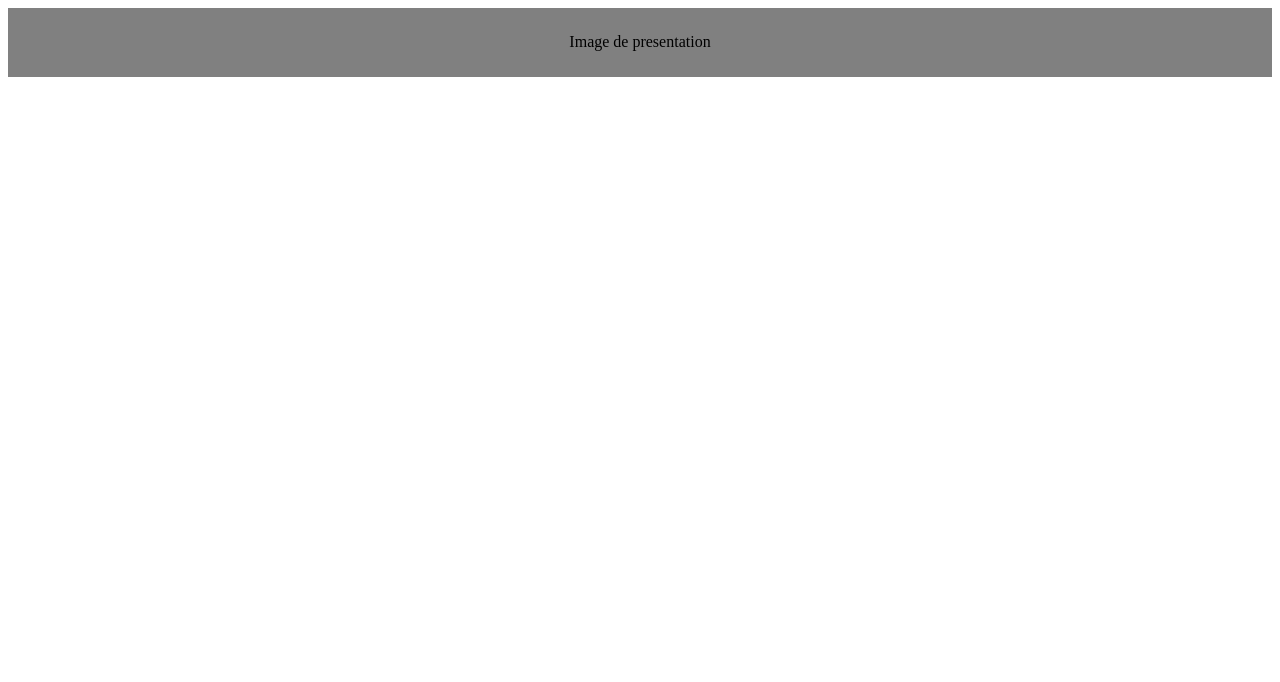
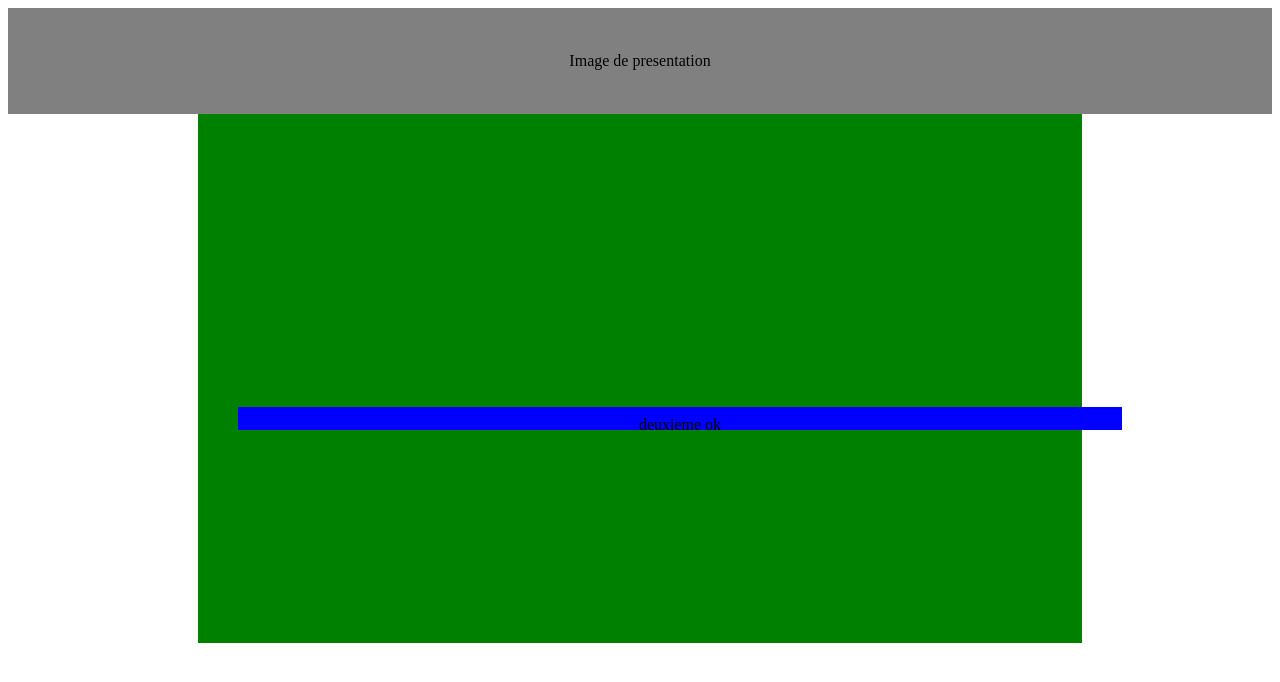
Before and after one commit to madkii/TP09, a PHP site: page / in a window 1280 px wide. Shown: the top 682 px of the page. Run offline with PHP 8.4, Linux system fonts and the light colour scheme.

Commit message:
Ta maman alexis

```diff
--- a/css/style.css
+++ b/css/style.css
@@ -1,8 +1,29 @@
 .titre
 {
     text-align: center;
-    background-color:grey;
-    padding: 2% 0%;
+    background-color: gray;
+    padding: 3.5% 0%;
+}
+
+.LECENTRE
+{
+    text-align: center;
+    background-color: green;
+    padding: 20% 0%;
+	margin-right: 15%;
+	margin-left: 15%
+
+}
+
+.PHOTO
+{
+	text-align: center;
+    background-color: blue;
+    padding: 1% 0%;
+	height: 5px;
+	position: relative;
+	top: 40px; left: 40px;
+
 }
 
 .conteneur
--- a/index.html
+++ b/index.html
@@ -2,14 +2,19 @@
 <html lang="fr">
 	<head>
 		<meta charset="utf-8" />
-		<link rel="stylesheet" type="text/css" href="style.css" />
+		<link rel="stylesheet" type="text/css" href="css/style.css" />
 		<title>Connexion</title>
     </head>
     <body>
         <div class=titre>Image de presentation</div>
+		<div class=LECENTRE>
+			<div class=PHOTO> deuxieme ok </div>
+		</div>
         <div class=conteneur>
             <div class=contenu>
                 <div class=presentation>
+
+
 
                 </div>
             </div>
```
